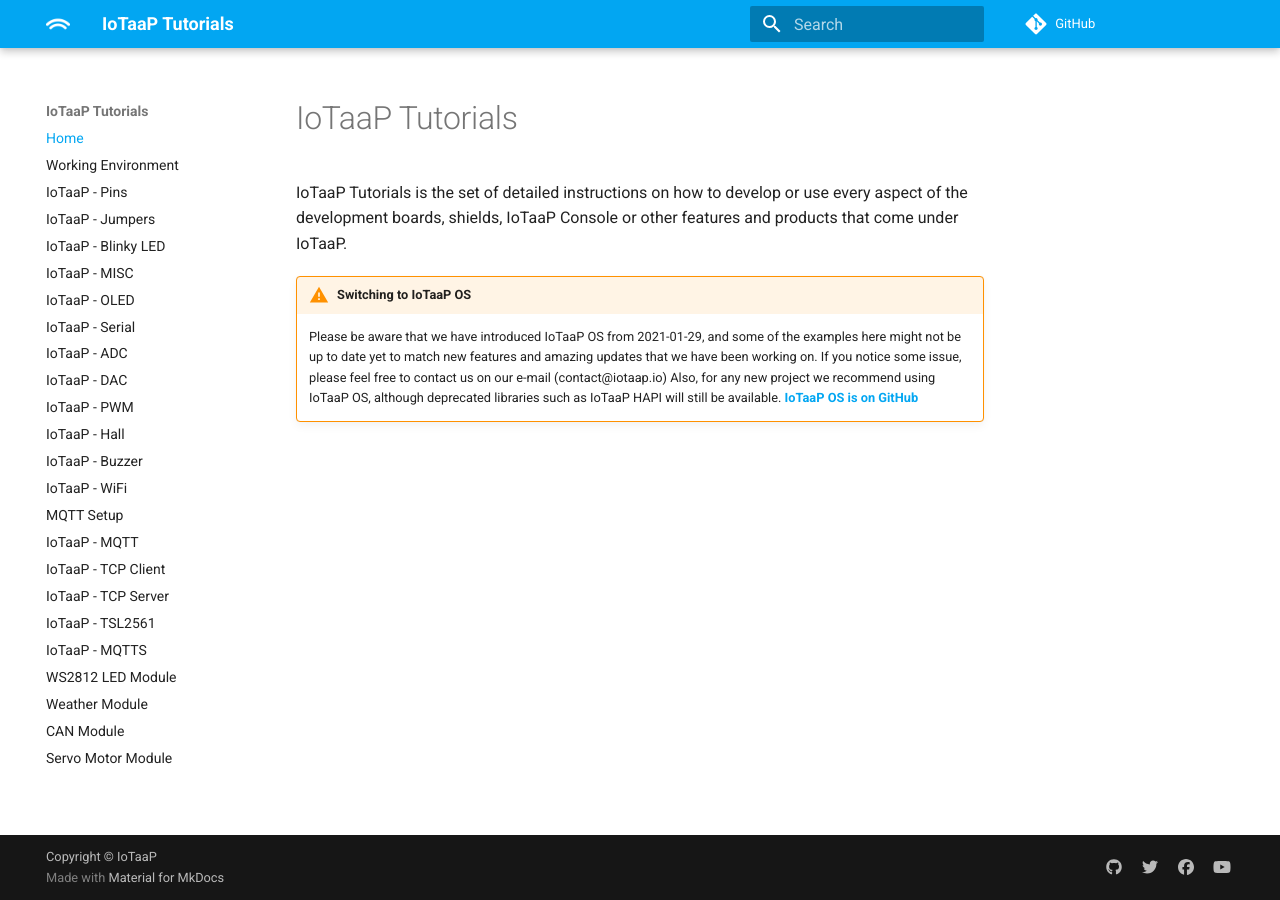
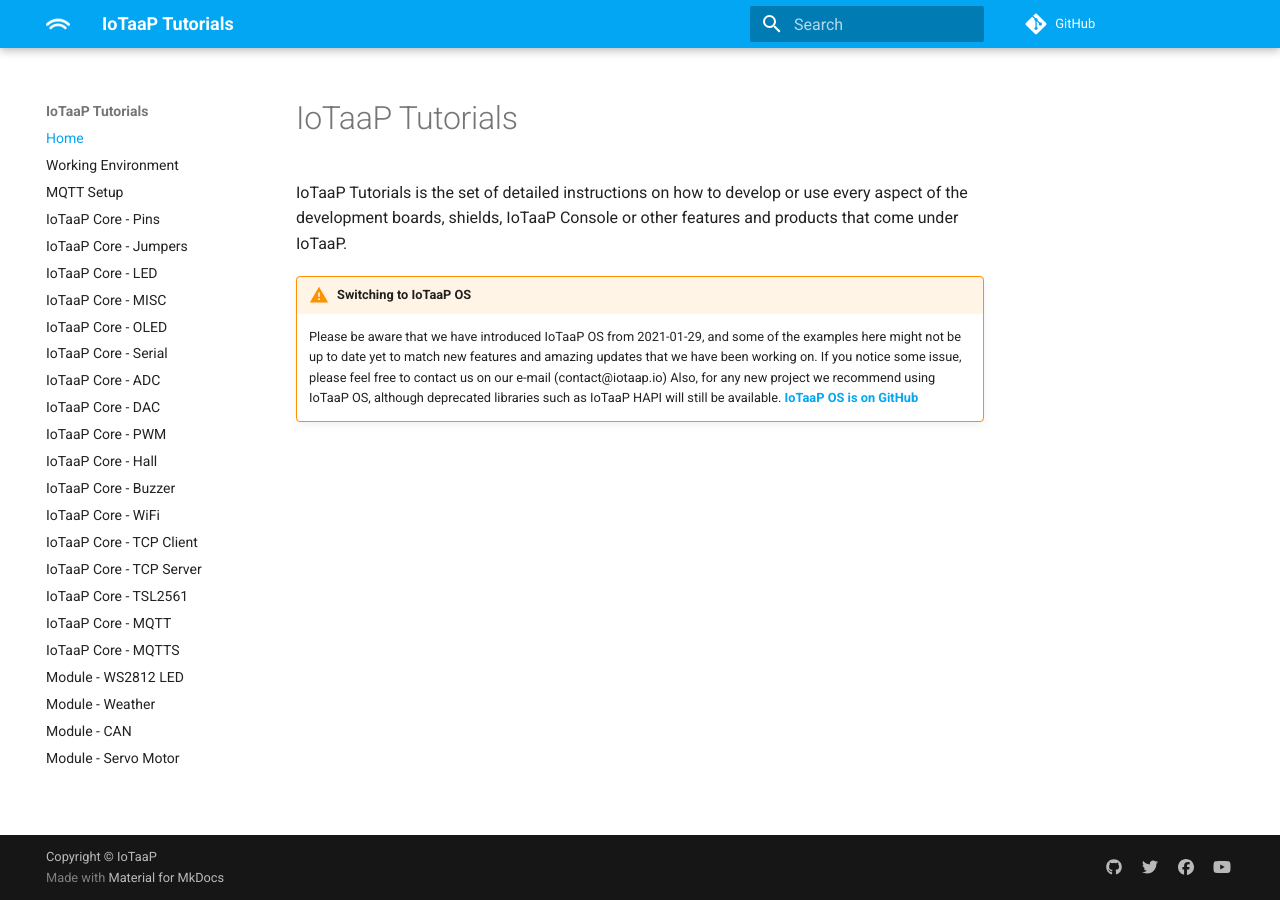
Before and after one commit to iotaap/tutorials, an MkDocs documentation site: the page built from docs/index.md, in a window 1280 px wide. Built offline with MkDocs 1.6.1 and Material for MkDocs 9.7.7, drawn with Linux system fonts in a browser that asks for light colours; comment, search, counter and statistics services are not loaded.

Commit message:
Reordered docs

```diff
--- a/mkdocs.yml
+++ b/mkdocs.yml
@@ -5,28 +5,28 @@ repo_url: 'https://github.com/iotaap/tutorials'
 nav:
   - Home: index.md
   - Working Environment: working-environment.md
-  - IoTaaP - Pins: iotaap-pins.md
-  - IoTaaP - Jumpers: iotaap-jumpers.md
-  - IoTaaP - Blinky LED: iotaap-blinkyled.md
-  - IoTaaP - MISC: iotaap-misc.md
-  - IoTaaP - OLED: iotaap-oled.md
-  - IoTaaP - Serial: iotaap-serial.md
-  - IoTaaP - ADC: iotaap-adc.md
-  - IoTaaP - DAC: iotaap-dac.md
-  - IoTaaP - PWM: iotaap-pwm.md
-  - IoTaaP - Hall: iotaap-hall.md
-  - IoTaaP - Buzzer: iotaap-buzzer.md
-  - IoTaaP - WiFi: iotaap-wifi.md
   - MQTT Setup: mqtt-setup.md
-  - IoTaaP - MQTT: iotaap-mqtt.md
-  - IoTaaP - TCP Client: iotaap-tcpclient.md
-  - IoTaaP - TCP Server: iotaap-tcpserver.md
-  - IoTaaP - TSL2561: iotaap-tsl2561.md
-  - IoTaaP - MQTTS: iotaap-mqtts.md
-  - WS2812 LED Module: ws2812-module.md
-  - Weather Module: weather-module.md
-  - CAN Module: can-module.md
-  - Servo Motor Module: servo-motor-module.md
+  - IoTaaP Core - Pins: iotaap-pins.md
+  - IoTaaP Core - Jumpers: iotaap-jumpers.md
+  - IoTaaP Core - LED: iotaap-blinkyled.md
+  - IoTaaP Core - MISC: iotaap-misc.md
+  - IoTaaP Core - OLED: iotaap-oled.md
+  - IoTaaP Core - Serial: iotaap-serial.md
+  - IoTaaP Core - ADC: iotaap-adc.md
+  - IoTaaP Core - DAC: iotaap-dac.md
+  - IoTaaP Core - PWM: iotaap-pwm.md
+  - IoTaaP Core - Hall: iotaap-hall.md
+  - IoTaaP Core - Buzzer: iotaap-buzzer.md
+  - IoTaaP Core - WiFi: iotaap-wifi.md
+  - IoTaaP Core - TCP Client: iotaap-tcpclient.md
+  - IoTaaP Core - TCP Server: iotaap-tcpserver.md
+  - IoTaaP Core - TSL2561: iotaap-tsl2561.md
+  - IoTaaP Core - MQTT: iotaap-mqtt.md
+  - IoTaaP Core - MQTTS: iotaap-mqtts.md
+  - Module - WS2812 LED: ws2812-module.md
+  - Module - Weather: weather-module.md
+  - Module - CAN: can-module.md
+  - Module - Servo Motor: servo-motor-module.md
 
 copyright: 'Copyright &copy; IoTaaP'
 
```
